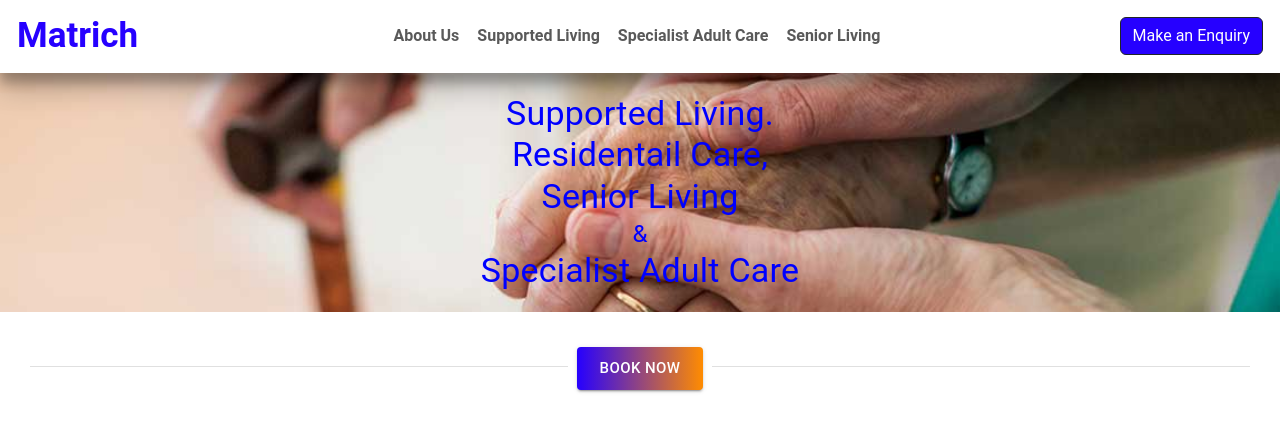
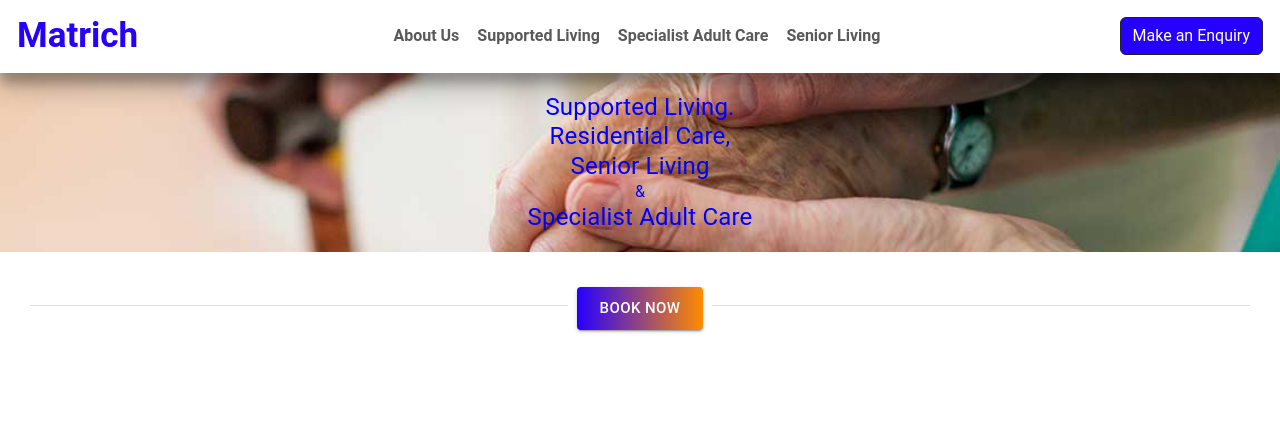
Before and after one commit to kifeakor22/matrich, a React (Create React App) app: page / in a window 1280 px wide. Shown: the top 432 px of the page. Built offline with nearby package versions, Linux system fonts and the light colour scheme.

Commit message:
jumbo component fix

```diff
--- a/src/components/About/index.js
+++ b/src/components/About/index.js
@@ -34,27 +34,41 @@ const Herogrid = () => {
           backgroundPosition: 'center',
         }}
       >
-        <Grid container spacing={1} sx={{ maxWidth: '10000px', width: '100%', position: 'relative' }}>
+        <Grid
+    container
+    spacing={1}
+    sx={{ maxWidth: '10000px', width: '100%', position: 'relative' }}
+  >
     <Grid item xs={12} sm={12} md={12}>
-            <Box data-aos="fade-left" sx={{ display: 'flex', flexDirection: 'column', justifyContent: 'center', textAlign: 'center', color: 'blue' }}>
-              <Typography variant="h4">
+      <Box
+        data-aos="fade-left"
+        sx={{
+          display: 'flex',
+          flexDirection: 'column',
+          justifyContent: 'center',
+          textAlign: 'center',
+          color: 'blue',
+        }}
+      >
+        <Typography variant="h4" sx={{ fontSize: '1.5rem' }}>
           Supported Living.
         </Typography>
-              <Typography variant='h4'>
-                Residentail Care,
+        <Typography variant="h4" sx={{ fontSize: '1.5rem' }}>
+          Residential Care,
         </Typography>
-              <Typography variant='h4'>
+        <Typography variant="h4" sx={{ fontSize: '1.5rem' }}>
           Senior Living
         </Typography>
-              <Typography variant='h5'>
+        <Typography variant="h5" sx={{ fontSize: '1rem' }}>
           &
         </Typography>
-              <Typography variant='h4'>
+        <Typography variant="h4" sx={{ fontSize: '1.5rem' }}>
           Specialist Adult Care
         </Typography>
       </Box>
     </Grid>
   </Grid>
+
       </Box>
       <div>
         <Divider sx={{ color: 'black' }} className='Divider' textAlign="center">
```
Lines whose indentation alone changed are shown as unchanged.
